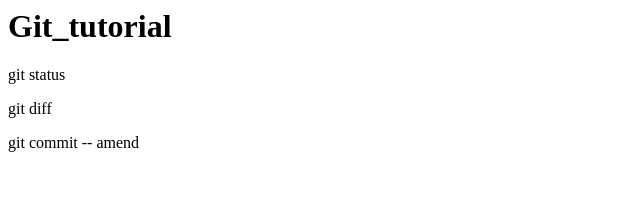
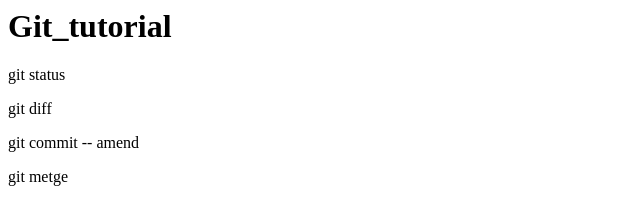
Before and after one commit to ArMigELo/git_tutorial, a plain HTML site: page index.html in a window 1280 px wide. Shown: the full height of the page, 0-640 px from the left. Drawn offline with Linux system fonts and the light colour scheme.

Commit message:
git merge を追加

```diff
--- a/index.html
+++ b/index.html
@@ -2,3 +2,4 @@
 <p>git status</p>
 <p>git diff</p>
 <p>git commit -- amend</p>
+<p>git metge</p>
```
